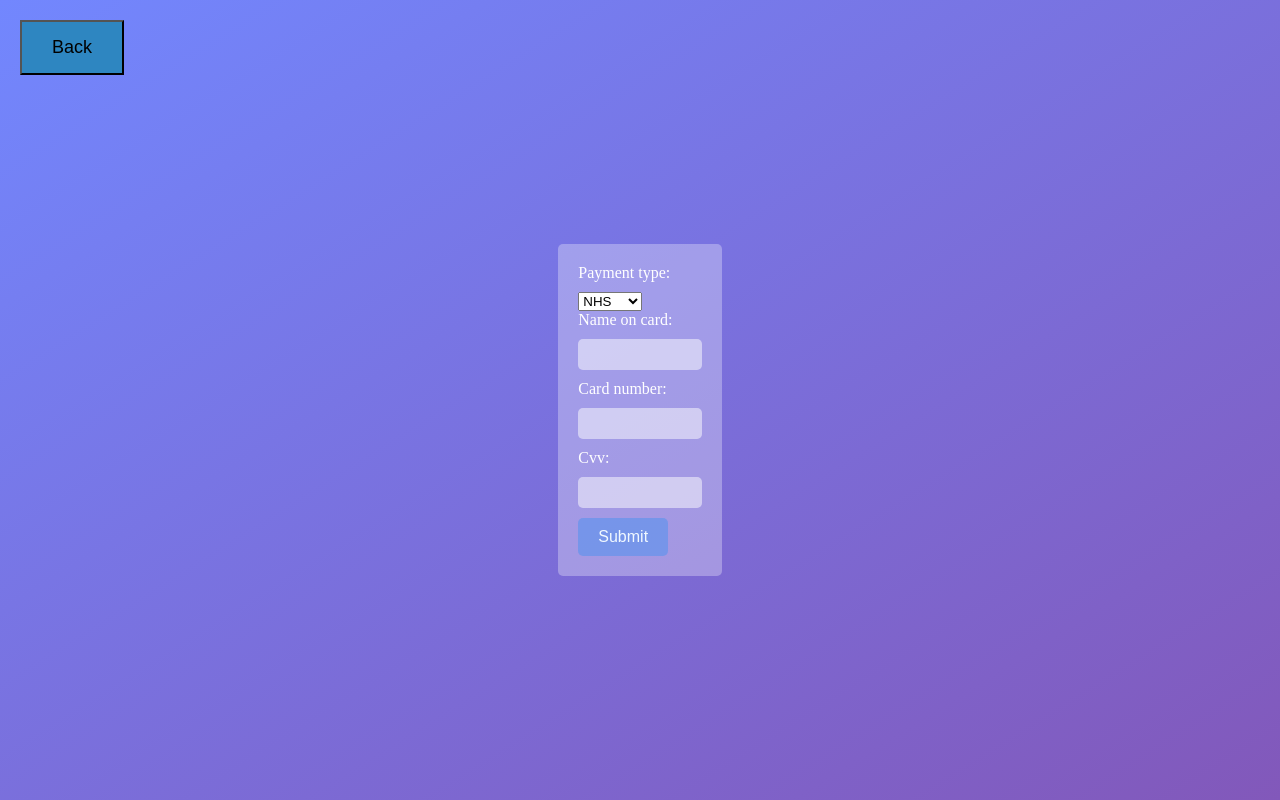
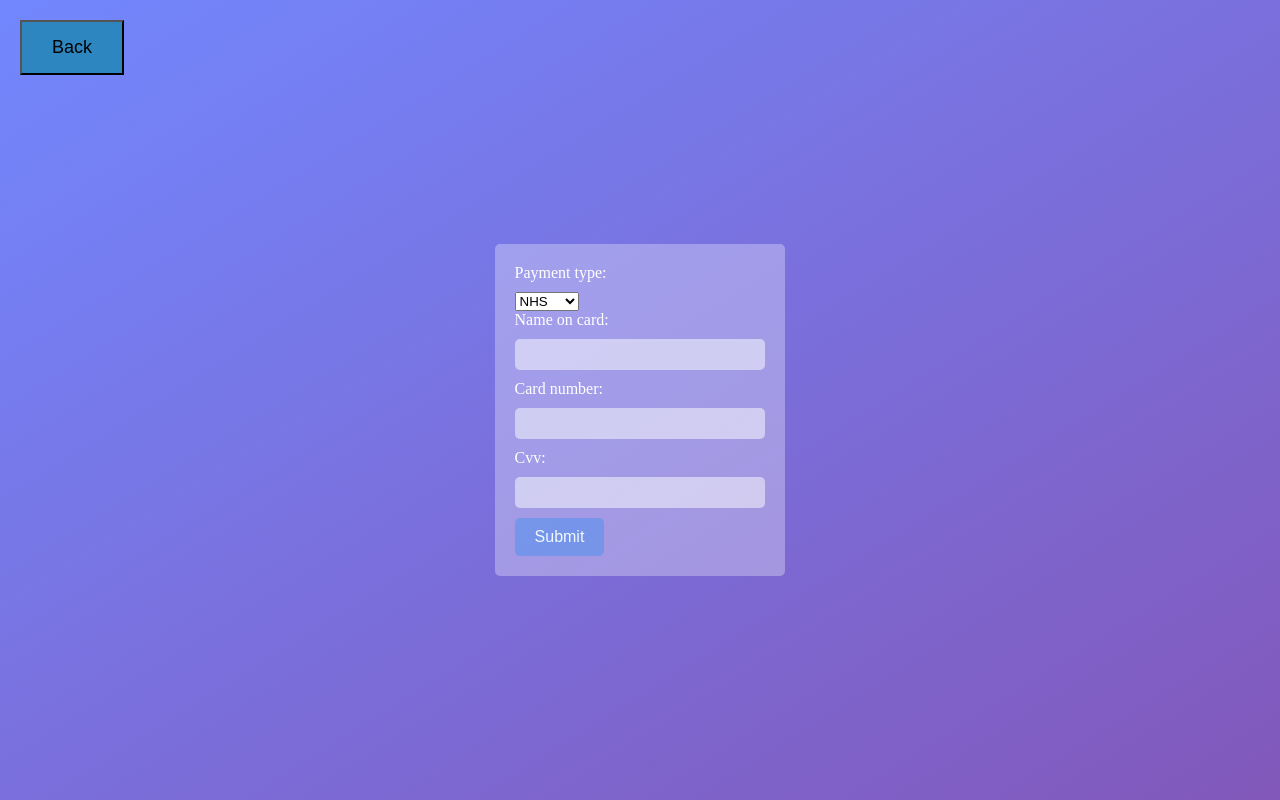
Before and after one commit to Cyb3rMutant/surgery, a Django app: template templates/patient/pay.html in a window 1280 px wide. Run offline with Django 4.2, Linux system fonts and the light colour scheme; the template is opened without the code that fills it: values that come from a table or form of the project are taken from there, others are empty.

Commit message:
pay form width updated

```diff
--- a/templates/patient/pay.html
+++ b/templates/patient/pay.html
@@ -19,7 +19,7 @@
     }
 
     form {
-        width: 50%; /* Adjust form width as needed */
+        width: 89%; /* Adjust form width as needed */
         background-color: rgba(255, 255, 255, 0.3);
         padding: 20px;
         border-radius: 5px;
```
